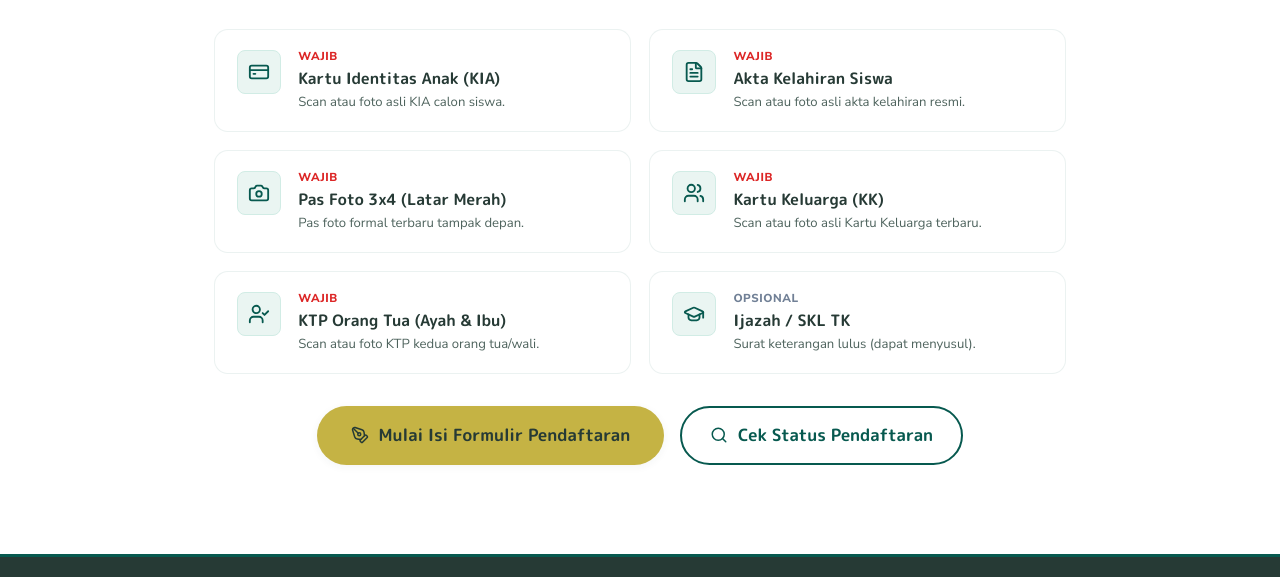
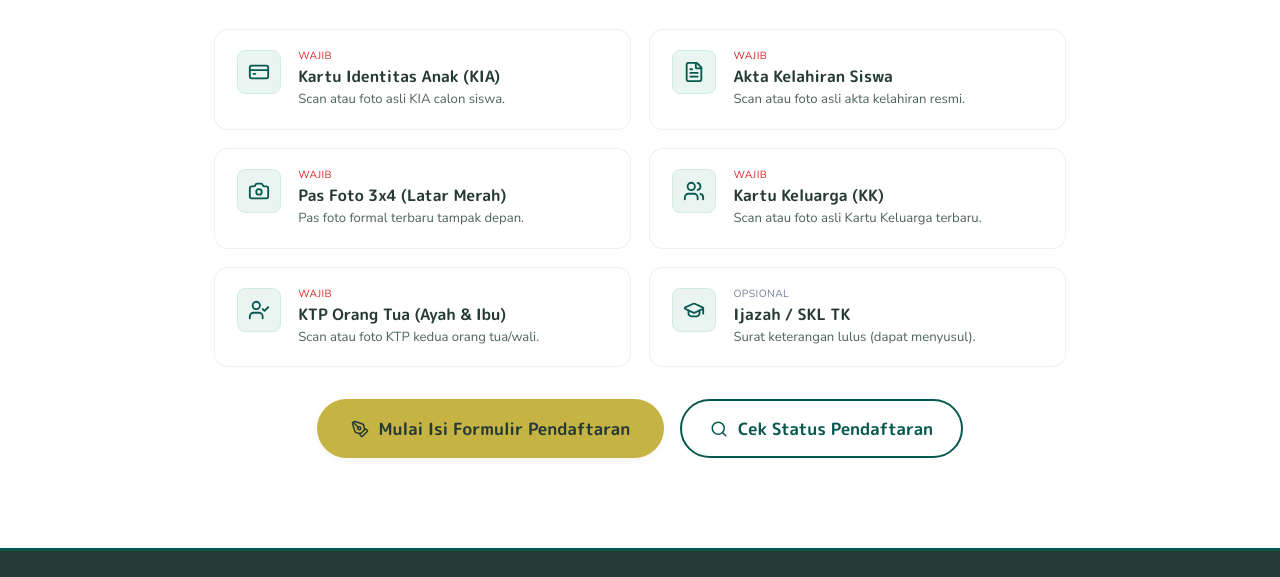
Before and after one commit to alyadwi0505/AL-MURSYIDIYYAH, a plain HTML site: page ppdb.html in a window 1280 px wide. Shown: the part 1259-1836 px from the top of the page. Drawn offline with nearby package versions, Linux system fonts and the light colour scheme; a web font is replaced by a local one.

Commit message:
style(ppdb): Kecilkan ukuran font dan buat tipis tulisan wajib merah

```diff
--- a/assets/css/style.css
+++ b/assets/css/style.css
@@ -2357,15 +2357,15 @@ svg.lucide-loader {
 
 .req-badge {
   display: inline-block;
-  font-size: 0.72rem;
-  font-weight: 800;
+  font-size: 0.65rem;
+  font-weight: 400;
   text-transform: uppercase;
-  letter-spacing: 0.05em;
+  letter-spacing: 0.04em;
   padding: 0;
   border-radius: 0;
   border: none;
   background: transparent;
-  margin-bottom: 0.25rem;
+  margin-bottom: 0.2rem;
   line-height: 1.2;
   width: fit-content;
 }
@@ -2374,12 +2374,14 @@ svg.lucide-loader {
   background: transparent;
   color: #dc2626;
   border: none;
+  font-weight: 400;
 }
 
 .req-badge.opsional {
   background: transparent;
   color: #718096;
   border: none;
+  font-weight: 400;
 }
 
 .req-title {
--- a/ppdb.html
+++ b/ppdb.html
@@ -16,7 +16,7 @@
   <script src="https://unpkg.com/lucide@latest"></script>
 
   <!-- Stylesheet -->
-  <link rel="stylesheet" href="assets/css/style.css?v=3.8">
+  <link rel="stylesheet" href="assets/css/style.css?v=3.9">
   <link rel="icon" type="image/png" href="assets/img/logo-transparent.png">
 </head>
 <body>
```
